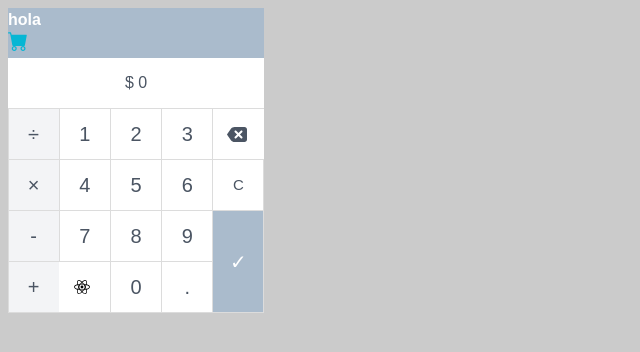
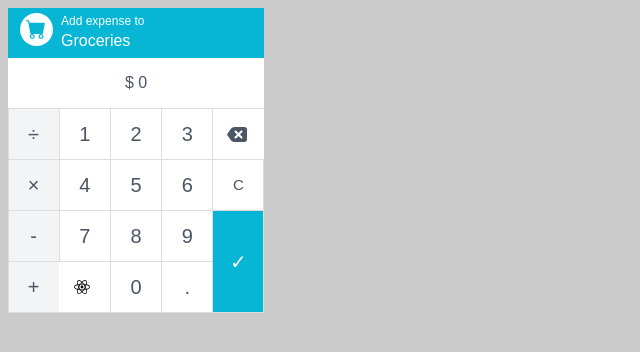
Before and after one commit to NunezGabriel/CalculatorJS, a React (Create React App) app in the folder expensable-calculator/: page / in a window 1280 px wide. Shown: the top 352 px of the page, without its empty margins (0-640 px from the left). Built offline with nearby package versions, Linux system fonts and the light colour scheme.

Commit message:
add styles: header

```diff
--- a/expensable-calculator/src/App.js
+++ b/expensable-calculator/src/App.js
@@ -80,9 +80,51 @@ function App({ name, color, icon }) {
     <div>
       <Calculator>
         <Header color={color}>
-          {name}
-          <div>
-            <img src={shop} />
+          <div
+            css={css`
+              display: flex;
+              gap: 8px;
+            `}
+          >
+            <div
+              css={css`
+                border-radius: 50%;
+                background-color: white;
+                width: 33px;
+                height: 33px;
+                display: flex;
+                place-items: center;
+              `}
+            >
+              <img
+                src={shop}
+                css={css`
+                  margin-left: 6px;
+                `}
+              />
+            </div>
+            <div>
+              <p
+                css={css`
+                  font-style: normal;
+                  font-weight: 400;
+                  font-size: 12px;
+                  line-height: 16px;
+                `}
+              >
+                Add expense to
+              </p>
+              <p
+                css={css`
+                  font-style: normal;
+                  font-weight: 500;
+                  font-size: 16px;
+                  line-height: 24px;
+                `}
+              >
+                {name}
+              </p>
+            </div>
           </div>
         </Header>
         <Result>
--- a/expensable-calculator/src/components/Header/Header.jsx
+++ b/expensable-calculator/src/components/Header/Header.jsx
@@ -1,7 +1,7 @@
 /** @jsxImportSource @emotion/react */
 import { css } from "@emotion/react";
 
-function Header({ children, color, icon }) {
+function Header({ children, color }) {
   return (
     <header
       css={css`
@@ -11,6 +11,8 @@ function Header({ children, color, icon }) {
         color: white;
         font-weight: 800;
         margin: 0 auto;
+        padding: 5px 12px;
+        box-sizing: border-box;
       `}
     >
       {children}
--- a/expensable-calculator/src/index.css
+++ b/expensable-calculator/src/index.css
@@ -7,3 +7,6 @@ body {
   line-height: 24px;
   color: #4b5563;
 }
+p {
+  margin: 0;
+}
--- a/expensable-calculator/src/index.js
+++ b/expensable-calculator/src/index.js
@@ -6,6 +6,6 @@ import App from "./App";
 const root = ReactDOM.createRoot(document.getElementById("root"));
 root.render(
   <React.StrictMode>
-    <App name="hola" color="#ABC" icon="shop" />
+    <App name="Groceries" color="#06B6D4;" icon="shop" />
   </React.StrictMode>
 );
```
